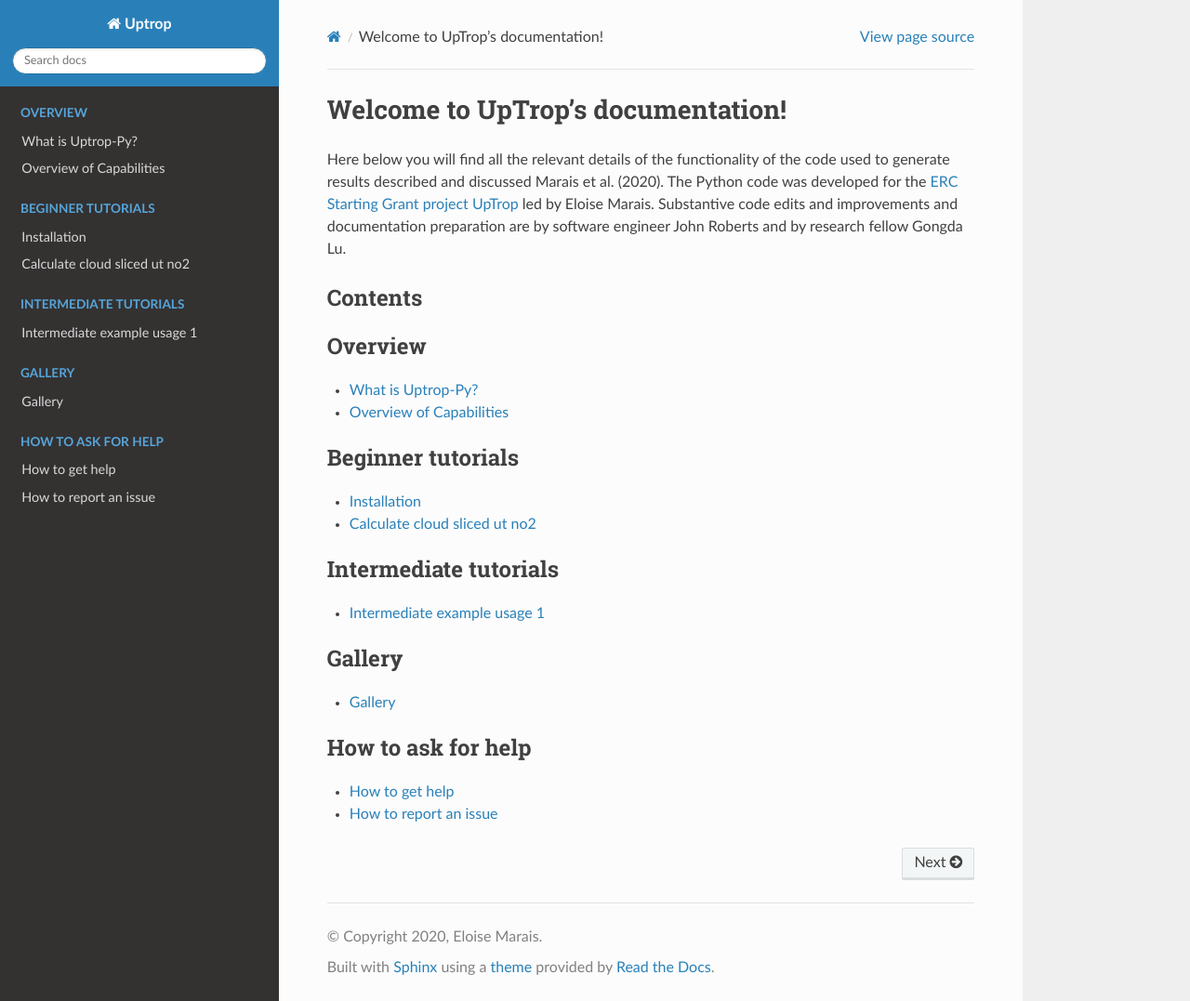
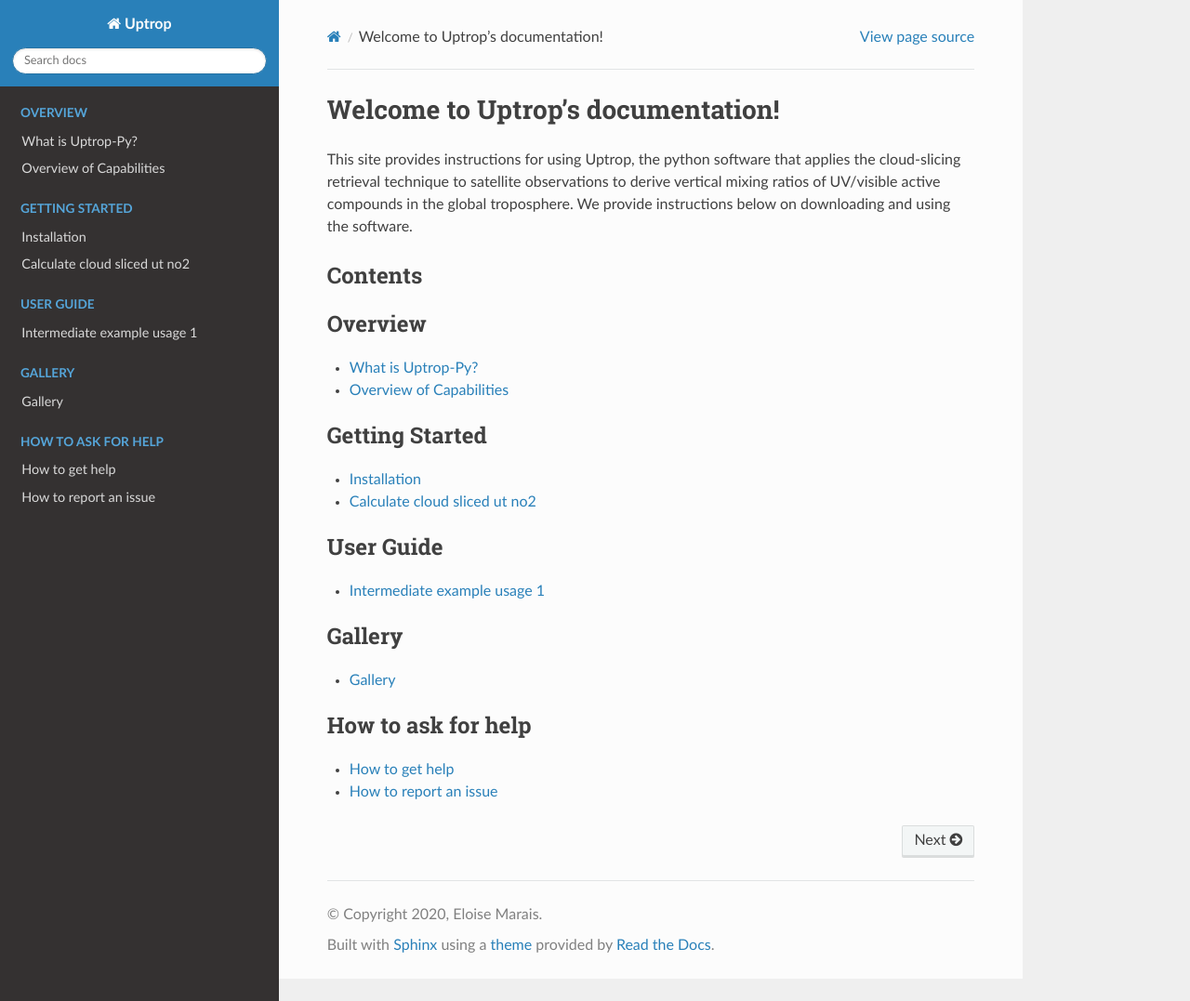
Before and after one commit to eamarais/erc-uptrop, a Sphinx documentation site: the page built from docs/source/index.rst, in a window 1280 px wide and 1077 px high. Shown: the whole window at 93% size. Built offline with Sphinx 7.4.7 and the Read the Docs theme 2.0.0, drawn with Linux system fonts in a browser that asks for light colours.

Commit message:
Update index.rst
Updates to welcome message and contents on home page.

```diff
--- a/docs/source/index.rst
+++ b/docs/source/index.rst
@@ -1,6 +1,6 @@
-Welcome to UpTrop's documentation!
+Welcome to Uptrop's documentation!
 ==================================
-Here below you will find all the relevant details of the functionality of the code used to generate results described and discussed Marais et al. (2020). The Python code was developed for the `ERC Starting Grant project UpTrop <https://maraisresearchgroup.co.uk/uptrop.html>`__ led by Eloise Marais. Substantive code edits and improvements and documentation preparation are by software engineer John Roberts and by research fellow Gongda Lu.
+This site provides instructions for using Uptrop, the python software that applies the cloud-slicing retrieval technique to satellite observations to derive vertical mixing ratios of UV/visible active compounds in the global troposphere. We provide instructions below on downloading and using the software.
 
 Contents
 --------
@@ -14,14 +14,14 @@
 
 .. toctree::
    :maxdepth: 1
-   :caption: Beginner tutorials
+   :caption: Getting Started
 
    Installation
    Calculate-cloud-sliced-ut-no2
 
 .. toctree::
    :maxdepth: 1
-   :caption: Intermediate tutorials
+   :caption: User Guide
 
    Intermediate-example-usage-1
 
```
